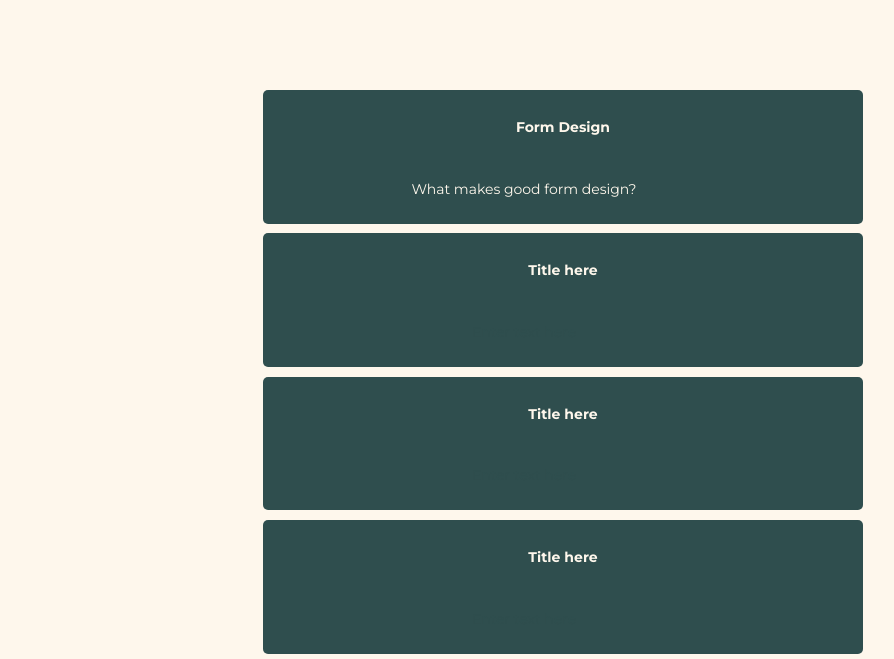
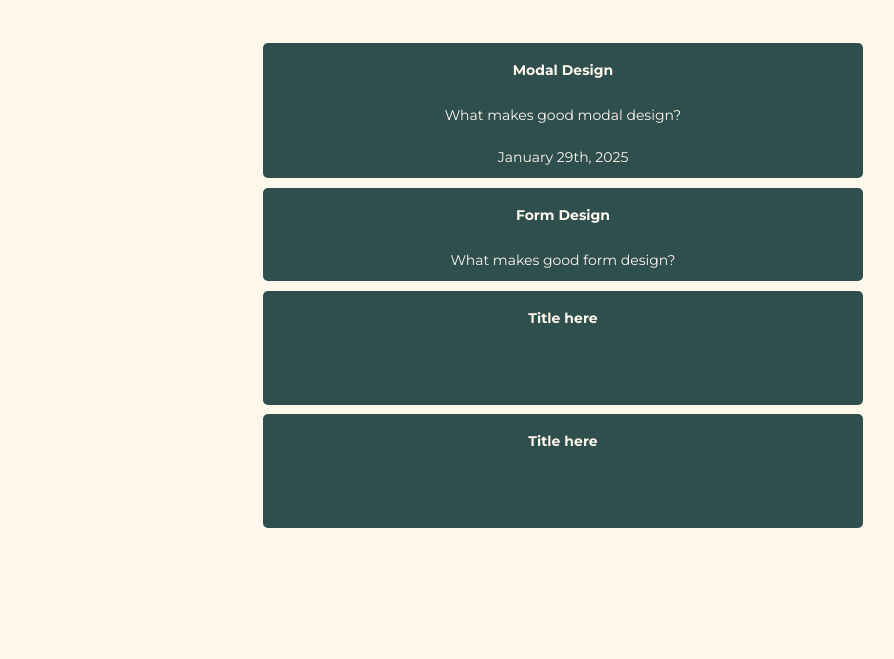
Before and after one commit to linajack565/des157a-class, a plain HTML site: page journal/index.html in a window 1280 px wide. Shown: the part 195-854 px from the top of the page, without its empty margins (77-971 px from the left). After the commit the page ends 800 px from the top, so only its background shows below. Drawn offline with nearby package versions, Linux system fonts and the light colour scheme.

Commit message:
adding modals learning journal

```diff
--- a/journal/index.html
+++ b/journal/index.html
@@ -23,13 +23,15 @@
     </header>
     <main>
         <section>
+            <h2><a href="modals.html">Modal Design</a></h2>
+            <p class="cardp">What makes good modal design?</p>
+            <p class="cardp">January 29th, 2025</p>
+        </section>
+        <section>
             <h2><a href="forms.html">Form Design</a></h2>
             <p class="cardp">What makes good form design?</p>
         </section>
-        <section>
-            <h2><a href="#">Title here</a></h2>
-            <p>Enter text here</p>
-        </section>
+
         <section>
             <h2><a href="#">Title here</a></h2>
             <p>Enter text here</p>
--- a/journal/styles.css
+++ b/journal/styles.css
@@ -12,8 +12,17 @@ header {
     color: #2F4E4E;
     margin: auto;
 }
+h2 {
+    margin: 10px;
+}
+
 .cardp {
     color: #FEF7EC;
+    padding: 0;
+    display: inline-block;
+    text-align: center;
+
+
 }
 p {
     text-decoration: none;
@@ -67,6 +76,7 @@ section {
     text-align: center;
     width: 50%;
     border-radius: 5px;
+
 }
 
 a {
```
Also changed, not shown: journal/modals.html (added, +34 -0 lines).
